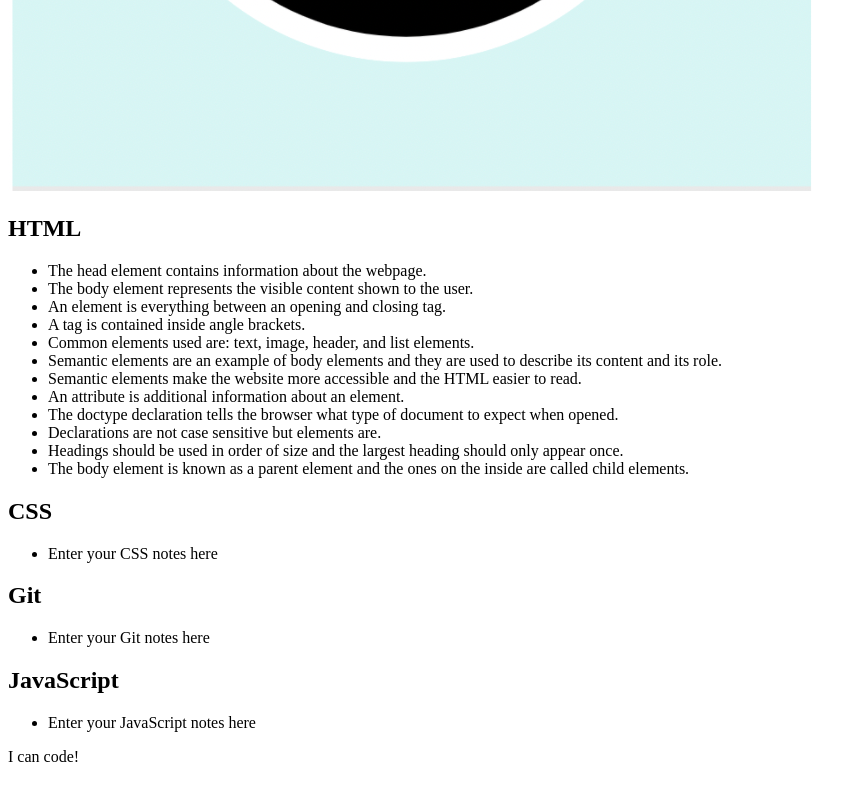
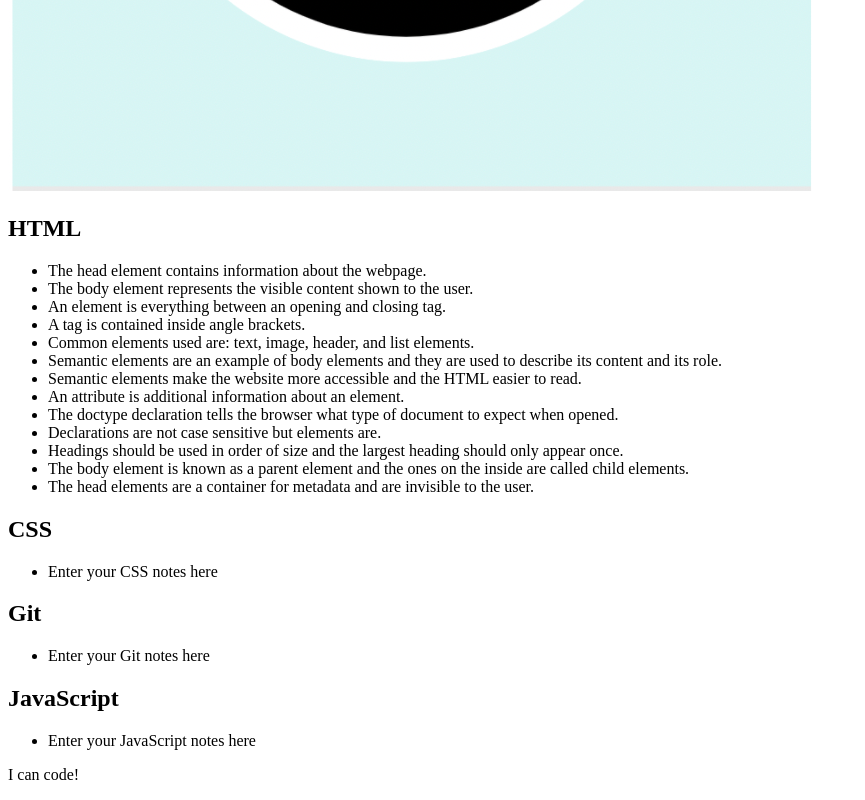
Before and after one commit to katnpotter/prework-study-guide, a plain HTML site: page prework-study-guide/index.html in a window 1280 px wide. Shown: the part 665-1465 px from the top of the page, without its empty margins (0-865 px from the left). Drawn offline with Linux system fonts and the light colour scheme.

Commit message:
added code to HTML file

```diff
--- a/prework-study-guide/index.html
+++ b/prework-study-guide/index.html
@@ -31,6 +31,9 @@
           heading should only appear once.</li>
           <li>The body element is known as a parent element and the ones
             on the inside are called child elements.</li>
+            <li>The head elements are a container for metadata and are
+              invisible to the user.
+            </li>
         </ul>
       </section>
 
```
